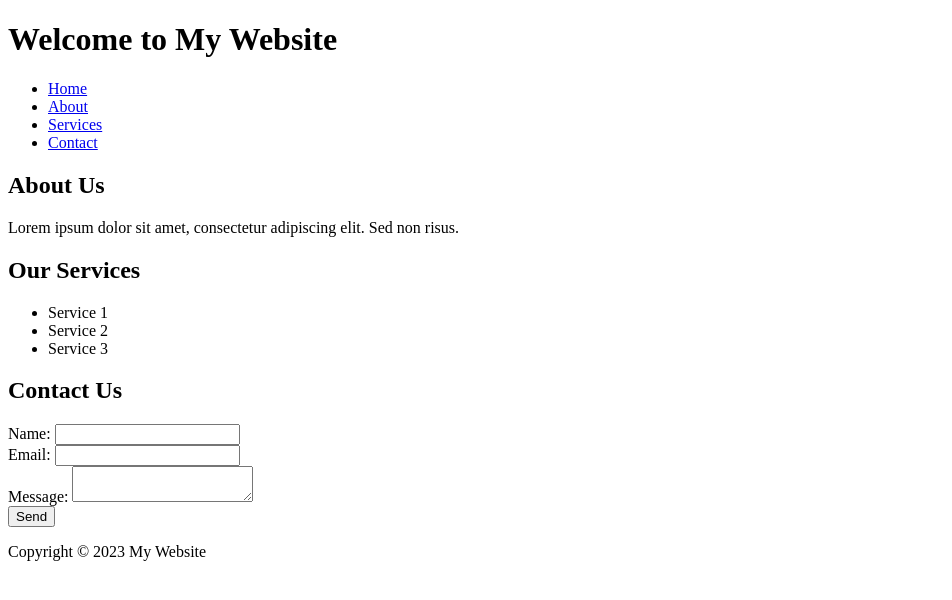
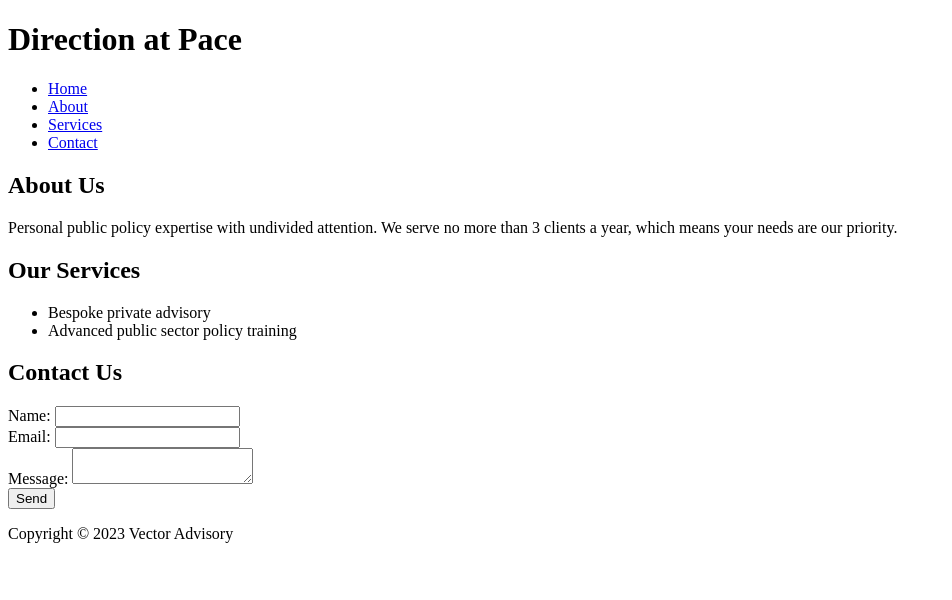
Before and after one commit to VectorAdvisory/mainsite, a plain HTML site: page index.html in a window 1280 px wide. Shown: the whole page, without its empty margins (0-952 px from the left). Drawn offline with Linux system fonts and the light colour scheme.

Commit message:
Basic formatting personalisation
Title, services

```diff
--- a/index.html
+++ b/index.html
@@ -2,11 +2,11 @@
 <html lang="en">
   <head>
     <meta charset="UTF-8">
-    <title>My Website</title>
+    <title>Vector</title>
   </head>
   <body>
     <header>
-      <h1>Welcome to My Website</h1>
+      <h1>Direction at Pace</h1>
       <nav>
         <ul>
           <li><a href="#">Home</a></li>
@@ -18,12 +18,11 @@
     </header>
     <main>
       <h2>About Us</h2>
-      <p>Lorem ipsum dolor sit amet, consectetur adipiscing elit. Sed non risus.</p>
+      <p>Personal public policy expertise with undivided attention. We serve no more than 3 clients a year, which means your needs are our priority. </p>
       <h2>Our Services</h2>
       <ul>
-        <li>Service 1</li>
-        <li>Service 2</li>
-        <li>Service 3</li>
+        <li>Bespoke private advisory</li>
+        <li>Advanced public sector policy training</li>
       </ul>
       <h2>Contact Us</h2>
       <form action="#">
@@ -37,7 +36,7 @@
       </form>
     </main>
     <footer>
-      <p>Copyright © 2023 My Website</p>
+      <p>Copyright © 2023 Vector Advisory</p>
     </footer>
   </body>
 </html>
```
